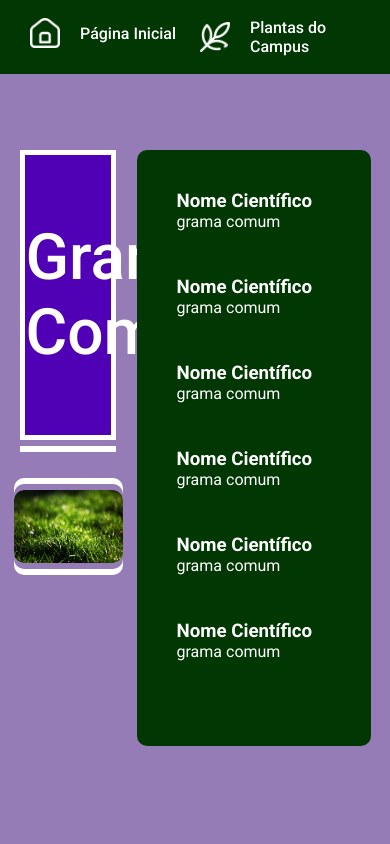
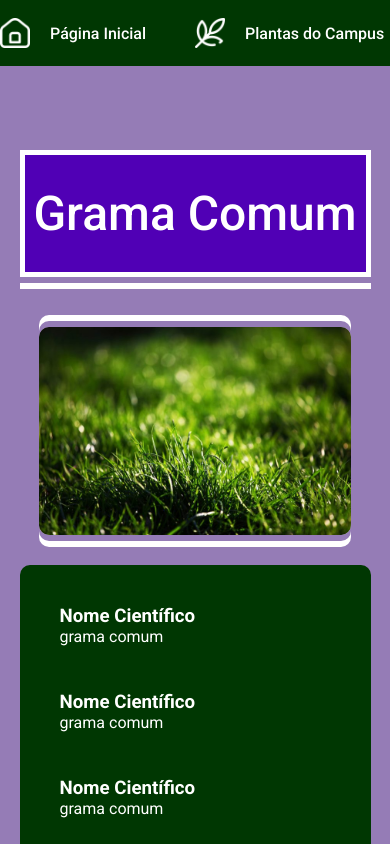
Before and after one commit to arbalrh/BioPar6, a website: page views/plantasIndividual.html in a window 390 px wide. Shown: the top 844 px of the page. Drawn offline with Linux system fonts and the light colour scheme; files that its build step writes are made by us from their sources; files whose address does not match are found by name.

Commit message:
Add files via upload
plantas individuais para celular

```diff
--- a/public/plantasIndividual.css
+++ b/public/plantasIndividual.css
@@ -79,3 +79,32 @@ h1{
 .Informacoes div{
     margin-bottom: 45px;
 }
+
+@media (max-width: 500px) {
+    body{
+        flex-direction: column;
+        align-items: center;
+    }
+
+    .Cabecalho {
+        width: 100%;
+    }
+
+    h1{
+        width: 90%;
+        font-size:3rem;
+        padding: 30px 0;
+    }
+
+    .Informacoes{
+        width: 90%;
+        margin-top: 30px;
+    }
+    nav ul{
+        padding: 18px 0;
+    }
+    nav li{
+        width: 50%;
+    }
+
+}
```
